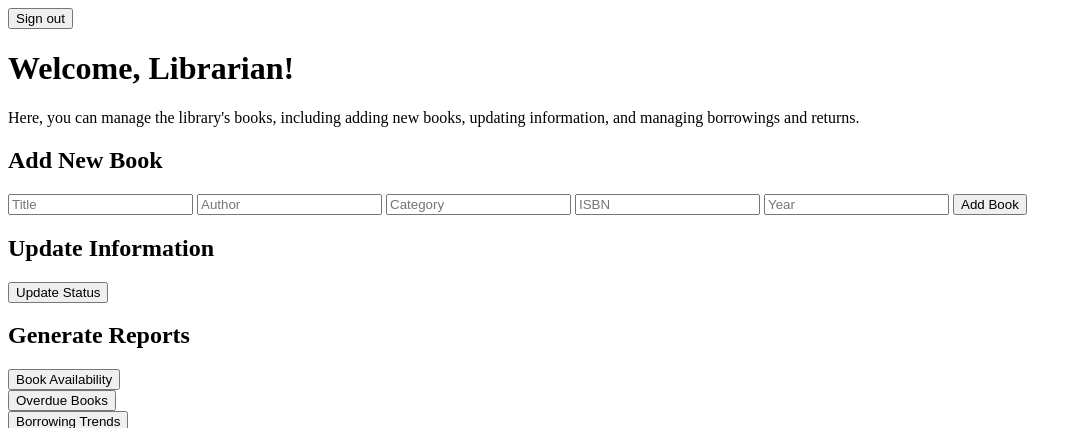
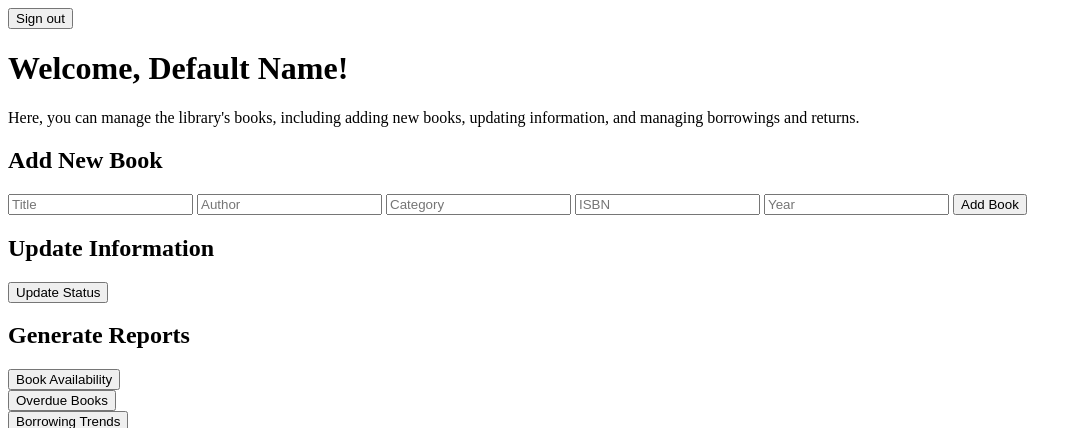
Before and after one commit to CS378-Final/C378S-Final, a Flask app: page /librarian in a window 1280 px wide. Shown: the top 428 px of the page, without its empty margins (0-1082 px from the left). Run offline with Flask 3, Linux system fonts and the light colour scheme.

Commit message:
Update librarian_page.html

```diff
--- a/378 Final Project/templates/librarian_page.html
+++ b/378 Final Project/templates/librarian_page.html
@@ -10,7 +10,7 @@
         <button type="submit">Sign out</button>
     </form>
 
-    <h1>Welcome, Librarian!</h1>
+    <h1>Welcome, {{ name }}!</h1>
     <p>Here, you can manage the library's books, including adding new books, updating information, and managing borrowings and returns.</p>
 
     <section>
```
